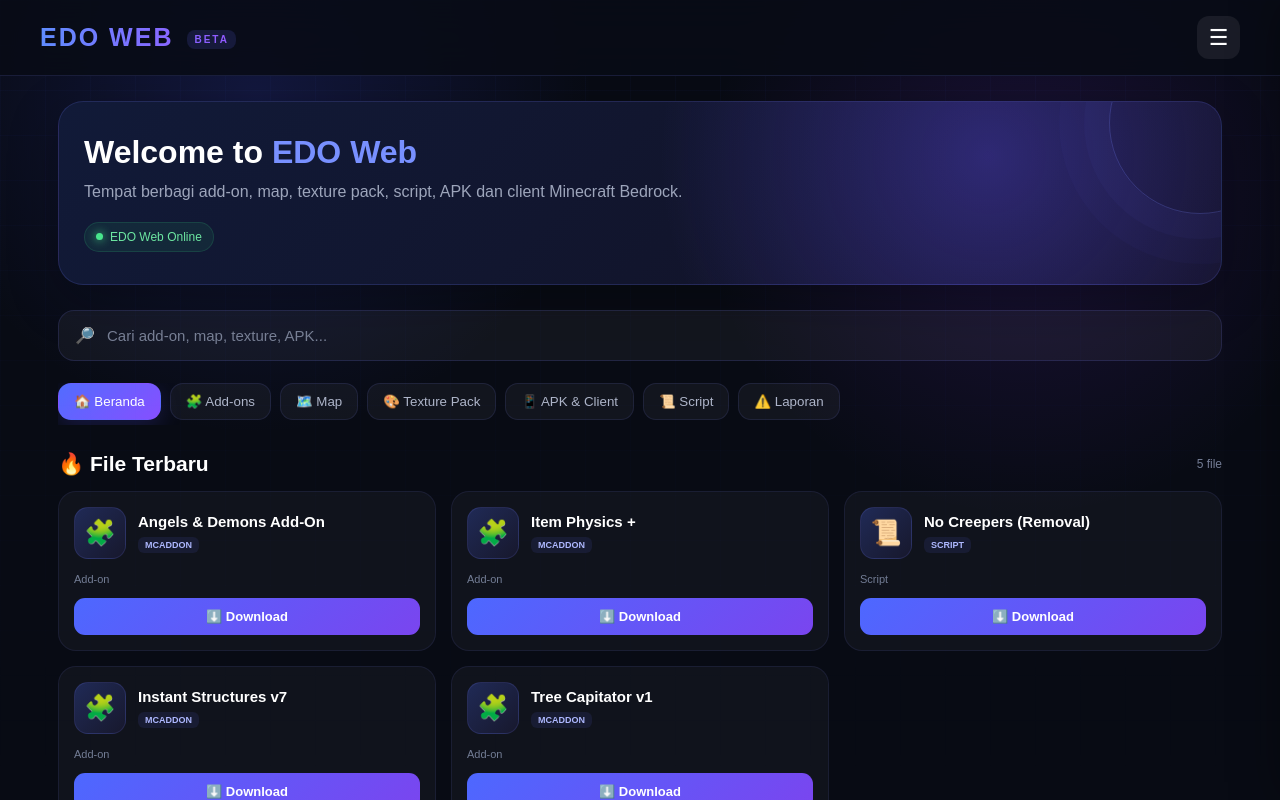
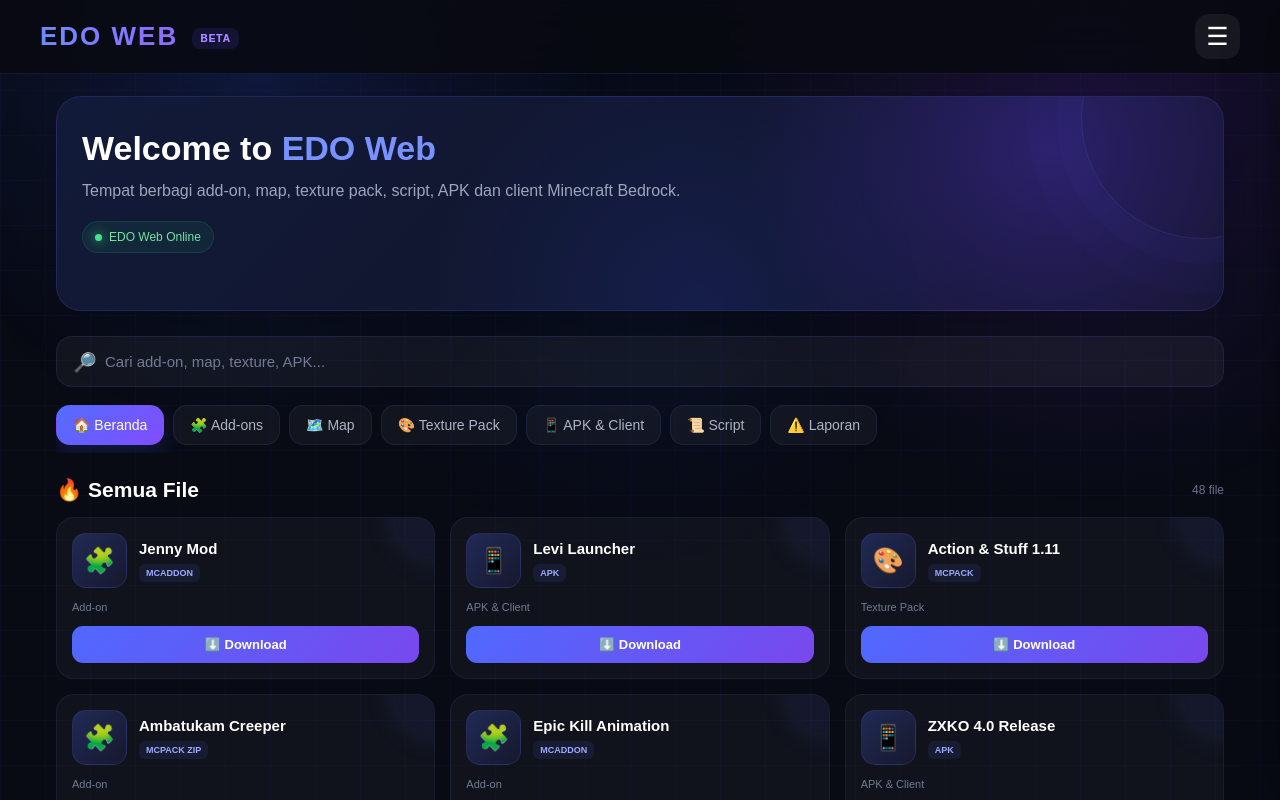
Before and after one commit to edo1245/Edo-web, a plain HTML site: page index.html in a window 1280 px wide. Both pictures are taken after a click on the button "🏠 Beranda". Shown: the top 800 px of the page. Drawn offline with Linux system fonts and the light colour scheme.

```diff
--- a/index.html
+++ b/index.html
@@ -11,7 +11,7 @@
     box-sizing:border-box;
     margin:0;
     padding:0;
-    font-family:Arial, sans-serif;
+    font-family:Arial,sans-serif;
 }
 
 html{
@@ -19,26 +19,33 @@
 }
 
 body{
-    background:
-        radial-gradient(circle at 20% 10%, rgba(67,80,255,.18), transparent 25%),
-        radial-gradient(circle at 80% 20%, rgba(130,50,255,.15), transparent 25%),
-        #080b14;
-    color:#fff;
+    background:#080b14;
+    color:white;
     min-height:100vh;
+    overflow-x:hidden;
 }
-
-/* BACKGROUND */
 
 body::before{
     content:"";
     position:fixed;
     inset:0;
+    z-index:-2;
+    background:
+        radial-gradient(circle at 20% 10%,rgba(55,85,255,.18),transparent 28%),
+        radial-gradient(circle at 85% 15%,rgba(135,55,255,.16),transparent 30%),
+        linear-gradient(rgba(70,90,255,.035) 1px,transparent 1px),
+        linear-gradient(90deg,rgba(70,90,255,.035) 1px,transparent 1px);
+    background-size:auto,auto,45px 45px,45px 45px;
+}
+
+body::after{
+    content:"";
+    position:fixed;
+    inset:0;
+    z-index:-1;
     pointer-events:none;
     background:
-        linear-gradient(rgba(80,100,255,.035) 1px, transparent 1px),
-        linear-gradient(90deg, rgba(80,100,255,.035) 1px, transparent 1px);
-    background-size:45px 45px;
-    mask-image:linear-gradient(to bottom, black, transparent);
+        radial-gradient(circle at 50% 35%,rgba(50,80,255,.07),transparent 35%);
 }
 
 /* HEADER */
@@ -47,10 +54,10 @@
     position:sticky;
     top:0;
     z-index:1000;
-    padding:16px 20px;
-    background:rgba(9,12,22,.88);
+    padding:14px 18px;
+    background:rgba(8,10,18,.88);
     backdrop-filter:blur(18px);
-    border-bottom:1px solid rgba(120,130,255,.15);
+    border-bottom:1px solid rgba(120,130,255,.12);
 }
 
 .header-inner{
@@ -59,36 +66,38 @@
     display:flex;
     align-items:center;
     justify-content:space-between;
-    gap:15px;
 }
 
 .logo{
-    font-size:25px;
+    font-size:26px;
     font-weight:900;
     letter-spacing:2px;
-    background:linear-gradient(90deg,#5f8cff,#9c55ff);
+    background:linear-gradient(90deg,#6c8cff,#a05cff);
     -webkit-background-clip:text;
     -webkit-text-fill-color:transparent;
 }
 
 .beta{
+    display:inline-block;
+    vertical-align:middle;
+    margin-left:5px;
+    padding:5px 8px;
+    border-radius:8px;
     font-size:10px;
-    padding:4px 7px;
-    border-radius:8px;
-    background:rgba(100,100,255,.15);
-    color:#9aa9ff;
-    margin-left:5px;
-    vertical-align:middle;
+    letter-spacing:1px;
+    background:rgba(100,80,255,.13);
+    color:#a58cff;
+    -webkit-text-fill-color:#a58cff;
 }
 
 .menu-btn{
+    width:45px;
+    height:45px;
     border:0;
-    background:rgba(255,255,255,.07);
+    border-radius:14px;
+    background:rgba(255,255,255,.06);
     color:white;
-    font-size:22px;
-    width:43px;
-    height:43px;
-    border-radius:12px;
+    font-size:25px;
     cursor:pointer;
 }
 
@@ -98,19 +107,31 @@
 
 /* SIDE MENU */
 
+.overlay{
+    position:fixed;
+    inset:0;
+    z-index:1500;
+    background:rgba(0,0,0,.55);
+    display:none;
+}
+
+.overlay.active{
+    display:block;
+}
+
 .side-menu{
     position:fixed;
+    right:-310px;
     top:0;
-    right:-310px;
+    z-index:2000;
     width:290px;
     height:100vh;
-    z-index:2000;
-    background:rgba(10,13,25,.97);
+    padding:25px 18px;
+    background:rgba(9,12,23,.98);
     backdrop-filter:blur(20px);
-    border-left:1px solid rgba(100,120,255,.2);
-    padding:25px 18px;
+    border-left:1px solid rgba(110,120,255,.15);
     transition:.35s ease;
-    box-shadow:-15px 0 50px rgba(0,0,0,.4);
+    box-shadow:-20px 0 50px rgba(0,0,0,.4);
 }
 
 .side-menu.active{
@@ -118,50 +139,40 @@
 }
 
 .side-title{
+    margin:8px 0 25px;
     font-size:22px;
     font-weight:bold;
-    margin-bottom:25px;
-}
-
-.side-item{
-    width:100%;
-    border:0;
-    padding:14px;
-    margin-bottom:9px;
-    border-radius:12px;
-    color:#ddd;
-    background:rgba(255,255,255,.05);
-    text-align:left;
-    cursor:pointer;
-    font-size:15px;
-}
-
-.side-item:hover{
-    background:rgba(91,100,255,.2);
-    color:white;
+    color:#8797ff;
 }
 
 .close-menu{
     position:absolute;
     right:18px;
-    top:17px;
+    top:15px;
     border:0;
     background:none;
     color:white;
-    font-size:25px;
+    font-size:28px;
     cursor:pointer;
 }
 
-.overlay{
-    position:fixed;
-    inset:0;
-    background:rgba(0,0,0,.55);
-    z-index:1500;
-    display:none;
+.side-item{
+    display:block;
+    width:100%;
+    margin-bottom:9px;
+    padding:14px;
+    border:1px solid rgba(120,130,255,.08);
+    border-radius:12px;
+    background:rgba(255,255,255,.045);
+    color:#c5c9d6;
+    text-align:left;
+    cursor:pointer;
+    font-size:14px;
 }
 
-.overlay.active{
-    display:block;
+.side-item:hover{
+    background:rgba(90,100,255,.16);
+    color:white;
 }
 
 /* MAIN */
@@ -169,7 +180,7 @@
 main{
     max-width:1200px;
     margin:auto;
-    padding:25px 18px 60px;
+    padding:22px 16px 60px;
 }
 
 /* HERO */
@@ -177,55 +188,64 @@
 .hero{
     position:relative;
     overflow:hidden;
-    border-radius:25px;
+    min-height:215px;
     padding:32px 25px;
     margin-bottom:25px;
+    border-radius:25px;
+    border:1px solid rgba(105,120,255,.16);
     background:
-        radial-gradient(circle at 80% 30%, rgba(100,80,255,.35), transparent 35%),
-        linear-gradient(135deg,#111a38,#121124);
-    border:1px solid rgba(110,120,255,.18);
-    box-shadow:0 15px 50px rgba(0,0,0,.25);
+        radial-gradient(circle at 85% 25%,rgba(100,60,255,.3),transparent 30%),
+        radial-gradient(circle at 55% 100%,rgba(40,80,255,.14),transparent 40%),
+        linear-gradient(135deg,#111a38,#121326);
+    box-shadow:0 15px 55px rgba(0,0,0,.25);
 }
 
-.hero::after{
+.hero::before{
     content:"";
     position:absolute;
-    width:180px;
-    height:180px;
-    right:-70px;
-    top:-70px;
-    border:1px solid rgba(120,130,255,.25);
+    width:240px;
+    height:240px;
+    right:-100px;
+    top:-100px;
+    border:1px solid rgba(120,130,255,.16);
     border-radius:50%;
     box-shadow:
-        0 0 0 25px rgba(100,100,255,.04),
-        0 0 0 50px rgba(100,100,255,.03);
+        0 0 0 25px rgba(100,100,255,.035),
+        0 0 0 55px rgba(100,100,255,.025);
 }
 
 .hero h1{
-    font-size:32px;
-    margin-bottom:8px;
+    position:relative;
+    z-index:2;
+    font-size:34px;
+    margin-bottom:10px;
 }
 
 .hero h1 span{
-    color:#7890ff;
+    color:#7893ff;
 }
 
 .hero p{
+    position:relative;
+    z-index:2;
+    max-width:700px;
     color:#9da5bb;
-    line-height:1.6;
-    max-width:650px;
+    line-height:1.65;
+    font-size:16px;
 }
 
 .status{
+    position:relative;
+    z-index:2;
     display:inline-flex;
     align-items:center;
     gap:7px;
     margin-top:17px;
-    padding:7px 11px;
+    padding:8px 12px;
     border-radius:20px;
-    background:rgba(55,220,130,.08);
-    border:1px solid rgba(55,220,130,.15);
-    color:#6ce6a1;
+    background:rgba(50,220,125,.07);
+    border:1px solid rgba(50,220,125,.13);
+    color:#6de4a0;
     font-size:12px;
 }
 
@@ -233,21 +253,31 @@
     width:7px;
     height:7px;
     border-radius:50%;
-    background:#48e58c;
-    box-shadow:0 0 10px #48e58c;
+    background:#45e48a;
+    box-shadow:0 0 12px #45e48a;
 }
 
 /* SEARCH */
 
 .search-box{
     position:relative;
-    margin-bottom:22px;
+    margin-bottom:18px;
+}
+
+.search-icon{
+    position:absolute;
+    left:17px;
+    top:50%;
+    transform:translateY(-50%);
+    color:#7d87a0;
+    font-size:19px;
+    pointer-events:none;
 }
 
 .search-box input{
     width:100%;
     padding:16px 18px 16px 48px;
-    border:1px solid rgba(120,130,255,.15);
+    border:1px solid rgba(120,130,255,.12);
     border-radius:16px;
     outline:none;
     background:rgba(255,255,255,.045);
@@ -257,20 +287,12 @@
 }
 
 .search-box input:focus{
-    border-color:#687cff;
+    border-color:#667aff;
     box-shadow:0 0 25px rgba(90,100,255,.12);
 }
 
 .search-box input::placeholder{
-    color:#777f94;
-}
-
-.search-icon{
-    position:absolute;
-    left:17px;
-    top:50%;
-    transform:translateY(-50%);
-    color:#7e89aa;
+    color:#737b91;
 }
 
 /* CATEGORY */
@@ -279,8 +301,8 @@
     display:flex;
     gap:9px;
     overflow-x:auto;
-    padding-bottom:5px;
-    margin-bottom:27px;
+    padding-bottom:8px;
+    margin-bottom:25px;
     scrollbar-width:none;
 }
 
@@ -290,24 +312,28 @@
 
 .category-btn{
     flex-shrink:0;
-    border:1px solid rgba(120,130,255,.12);
+    padding:11px 16px;
+    border:1px solid rgba(120,130,255,.11);
+    border-radius:14px;
     background:rgba(255,255,255,.045);
-    color:#aeb5c9;
-    padding:10px 15px;
-    border-radius:13px;
+    color:#aeb4c7;
     cursor:pointer;
     transition:.2s;
+    font-size:14px;
 }
 
-.category-btn.active,
-.category-btn:hover{
-    background:linear-gradient(135deg,#526cff,#864fff);
+.category-btn.active{
+    background:linear-gradient(135deg,#536dff,#814cff);
     color:white;
     border-color:transparent;
-    box-shadow:0 7px 22px rgba(84,82,255,.2);
+    box-shadow:0 8px 25px rgba(80,80,255,.2);
 }
 
-/* SECTION TITLE */
+.category-btn:hover{
+    color:white;
+}
+
+/* SECTION */
 
 .section-head{
     display:flex;
@@ -321,7 +347,7 @@
 }
 
 .file-count{
-    color:#747d96;
+    color:#687189;
     font-size:12px;
 }
 
@@ -336,37 +362,51 @@
 .card{
     position:relative;
     overflow:hidden;
+    padding:15px;
+    border-radius:18px;
     border:1px solid rgba(120,130,255,.1);
     background:rgba(255,255,255,.035);
-    border-radius:18px;
-    padding:15px;
     transition:.25s;
+}
+
+.card::before{
+    content:"";
+    position:absolute;
+    width:100px;
+    height:100px;
+    right:-50px;
+    top:-50px;
+    background:rgba(90,100,255,.07);
+    border-radius:50%;
+    filter:blur(10px);
 }
 
 .card:hover{
     transform:translateY(-4px);
-    border-color:rgba(110,120,255,.35);
+    border-color:rgba(110,120,255,.3);
     background:rgba(255,255,255,.055);
-    box-shadow:0 15px 35px rgba(0,0,0,.2);
+    box-shadow:0 15px 35px rgba(0,0,0,.25);
 }
 
 .card-top{
+    position:relative;
+    z-index:2;
     display:flex;
     gap:12px;
     align-items:center;
 }
 
 .file-icon{
-    width:52px;
-    height:52px;
+    width:55px;
+    height:55px;
     flex-shrink:0;
-    border-radius:14px;
-    overflow:hidden;
     display:flex;
     align-items:center;
     justify-content:center;
+    overflow:hidden;
+    border-radius:14px;
+    border:1px solid rgba(120,130,255,.14);
     background:linear-gradient(135deg,#202a56,#17182d);
-    border:1px solid rgba(120,130,255,.15);
     font-size:25px;
 }
 
@@ -390,38 +430,42 @@
 .file-type{
     display:inline-block;
     margin-top:5px;
-    padding:3px 7px;
+    padding:4px 7px;
     border-radius:6px;
+    background:rgba(100,110,255,.1);
+    color:#9daaff;
     font-size:9px;
     font-weight:bold;
-    color:#aeb8ff;
-    background:rgba(100,110,255,.1);
 }
 
 .card-category{
-    margin-top:14px;
+    position:relative;
+    z-index:2;
+    margin-top:13px;
+    color:#727b91;
     font-size:11px;
-    color:#737d95;
 }
 
 .download-btn{
+    position:relative;
+    z-index:2;
     display:block;
     width:100%;
-    text-align:center;
     margin-top:13px;
     padding:11px;
     border-radius:11px;
+    background:linear-gradient(135deg,#4f69ff,#7948ed);
+    color:white;
+    text-align:center;
     text-decoration:none;
-    color:white;
     font-size:13px;
     font-weight:bold;
-    background:linear-gradient(135deg,#4d68ff,#7a45ef);
     transition:.2s;
 }
 
 .download-btn:hover{
     filter:brightness(1.12);
-    box-shadow:0 8px 20px rgba(90,70,255,.2);
+    box-shadow:0 8px 22px rgba(80,70,255,.2);
 }
 
 .download-btn:active{
@@ -431,11 +475,11 @@
 /* EMPTY */
 
 .empty{
-    text-align:center;
     padding:50px 20px;
-    color:#737b91;
     border:1px dashed rgba(120,130,255,.15);
     border-radius:18px;
+    text-align:center;
+    color:#737c91;
 }
 
 /* REPORT */
@@ -443,8 +487,8 @@
 .report{
     padding:25px;
     border-radius:20px;
-    background:linear-gradient(135deg,rgba(255,90,90,.08),rgba(255,160,70,.04));
     border:1px solid rgba(255,100,100,.12);
+    background:linear-gradient(135deg,rgba(255,90,90,.08),rgba(255,160,70,.03));
 }
 
 .report h2{
@@ -460,9 +504,9 @@
     display:inline-block;
     margin-top:17px;
     padding:12px 18px;
+    border-radius:11px;
     background:#20b95c;
     color:white;
-    border-radius:11px;
     text-decoration:none;
     font-weight:bold;
 }
@@ -470,44 +514,52 @@
 /* FOOTER */
 
 footer{
+    padding:30px 15px 40px;
     text-align:center;
-    padding:25px 15px 35px;
-    color:#60687c;
+    color:#5f677b;
     font-size:12px;
 }
 
 footer strong{
-    color:#8c96ff;
+    color:#8b97ff;
 }
 
 /* MOBILE */
 
 @media(max-width:850px){
+
     .file-grid{
         grid-template-columns:repeat(2,1fr);
     }
+
 }
 
 @media(max-width:560px){
+
     header{
-        padding:13px 15px;
+        padding:13px 14px;
     }
 
     .logo{
-        font-size:21px;
+        font-size:22px;
     }
 
     main{
-        padding:18px 13px 45px;
+        padding:18px 10px 45px;
     }
 
     .hero{
-        padding:25px 19px;
-        border-radius:21px;
+        min-height:215px;
+        padding:27px 20px;
+        border-radius:22px;
     }
 
     .hero h1{
-        font-size:27px;
+        font-size:28px;
+    }
+
+    .hero p{
+        font-size:15px;
     }
 
     .file-grid{
@@ -517,6 +569,7 @@
     .card{
         padding:14px;
     }
+
 }
 </style>
 </head>
@@ -563,6 +616,7 @@
 
 </div>
 
+
 <!-- HEADER -->
 
 <header>
@@ -570,7 +624,8 @@
     <div class="header-inner">
 
         <div class="logo">
-            EDO WEB <span class="beta">BETA</span>
+            EDO WEB
+            <span class="beta">BETA</span>
         </div>
 
         <button class="menu-btn" onclick="openMenu()">
@@ -580,6 +635,7 @@
     </div>
 
 </header>
+
 
 <!-- MAIN -->
 
@@ -605,6 +661,7 @@
 
     </section>
 
+
     <!-- SEARCH -->
 
     <div class="search-box">
@@ -612,87 +669,96 @@
         <span class="search-icon">🔎</span>
 
         <input
+            id="searchInput"
             type="text"
-            id="searchInput"
             placeholder="Cari add-on, map, texture, APK..."
             oninput="searchFiles()"
         >
 
     </div>
 
+
     <!-- CATEGORY -->
 
     <div class="category-scroll">
 
         <button
+            id="cat-home"
             class="category-btn active"
-            id="cat-home"
             onclick="showCategory('home')">
             🏠 Beranda
         </button>
 
         <button
+            id="cat-addon"
             class="category-btn"
-            id="cat-addon"
             onclick="showCategory('addon')">
             🧩 Add-ons
         </button>
 
         <button
+            id="cat-map"
             class="category-btn"
-            id="cat-map"
             onclick="showCategory('map')">
             🗺️ Map
         </button>
 
         <button
+            id="cat-texture"
             class="category-btn"
-            id="cat-texture"
             onclick="showCategory('texture')">
             🎨 Texture Pack
         </button>
 
         <button
+            id="cat-apk"
             class="category-btn"
-            id="cat-apk"
             onclick="showCategory('apk')">
             📱 APK & Client
         </button>
 
         <button
+            id="cat-script"
             class="category-btn"
-            id="cat-script"
             onclick="showCategory('script')">
             📜 Script
         </button>
 
         <button
+            id="cat-report"
             class="category-btn"
-            id="cat-report"
             onclick="showReport()">
             ⚠️ Laporan
         </button>
 
     </div>
 
-    <!-- CONTENT -->
+
+    <!-- FILE CONTENT -->
 
     <div id="content"></div>
 
 </main>
 
+
 <!-- FOOTER -->
 
 <footer>
-    <strong>EDO Web (Beta)</strong><br>
+
+    <strong>EDO Web (Beta)</strong>
+
+    <br>
+
     Minecraft Bedrock Hub • Made by EDO
+
 </footer>
+
 
 <script>
 
-/* =========================================
-   DATABASE 48 FILE
-========================================= */
+/* =====================================================
+   DATABASE
+===================================================== */
 
 const files = [
 
@@ -992,7 +1058,7 @@
 name:"Better BossBars v1.5",
 type:"MCPACK",
 category:"texture",
-        url:"https://www.mediafire.com/file/w104p2v0wc74n1x/MP+Better+BossBars+v1.5.mcpack/file"
+url:"https://www.mediafire.com/file/w104p2v0wc74n1x/MP+Better_BossBars+v1.5.mcpack/file"
 },
 
 {
@@ -1046,39 +1112,48 @@
 
 ];
 
-/* =========================================
-   ICON FALLBACK
-========================================= */
 
-function getEmoji(category){
+/* =====================================================
+   HELPERS
+===================================================== */
 
-    if(category === "addon") return "🧩";
-    if(category === "map") return "🗺️";
-    if(category === "texture") return "🎨";
-    if(category === "apk") return "📱";
-    if(category === "script") return "📜";
+function emoji(category){
+
+    if(category==="addon") return "🧩";
+    if(category==="map") return "🗺️";
+    if(category==="texture") return "🎨";
+    if(category==="apk") return "📱";
+    if(category==="script") return "📜";
 
     return "📦";
 }
 
-/* =========================================
-   CATEGORY NAME
-========================================= */
+function categoryName(category){
 
-function getCategoryName(category){
-
-    if(category === "addon") return "Add-on";
-    if(category === "map") return "Map";
-    if(category === "texture") return "Texture Pack";
-    if(category === "apk") return "APK & Client";
-    if(category === "script") return "Script";
+    if(category==="addon") return "Add-on";
+    if(category==="map") return "Map";
+    if(category==="texture") return "Texture Pack";
+    if(category==="apk") return "APK & Client";
+    if(category==="script") return "Script";
 
     return "File";
 }
 
-/* =========================================
-   OPEN MENU
-========================================= */
+function escapeHTML(text){
+
+    return String(text)
+        .replace(/&/g,"&amp;")
+        .replace(/</g,"&lt;")
+        .replace(/>/g,"&gt;")
+        .replace(/"/g,"&quot;")
+        .replace(/'/g,"&#039;");
+
+}
+
+
+/* =====================================================
+   MENU
+===================================================== */
 
 function openMenu(){
 
@@ -1094,22 +1169,25 @@
 
 }
 
-/* =========================================
-   RENDER FILES
-========================================= */
 
-function renderFiles(list, title){
+/* =====================================================
+   RENDER
+===================================================== */
 
-    const content = document.getElementById("content");
+function renderFiles(list,title){
 
-    if(list.length === 0){
+    const content=document.getElementById("content");
 
-        content.innerHTML = `
+    if(!content) return;
+
+    if(!list || list.length===0){
+
+        content.innerHTML=`
             <div class="empty">
-                <div style="font-size:40px;margin-bottom:10px;">🔍</div>
+                <div style="font-size:42px;margin-bottom:10px;">🔍</div>
                 <h3>File tidak ditemukan</h3>
-                <p style="margin-top:7px;">
-                    Coba gunakan kata pencarian yang lain.
+                <p style="margin-top:8px;">
+                    Coba cari dengan kata lain.
                 </p>
             </div>
         `;
@@ -1117,7 +1195,7 @@
         return;
     }
 
-    let html = `
+    let html=`
 
         <div class="section-head">
 
@@ -1132,13 +1210,27 @@
         <div class="file-grid">
     `;
 
-    list.forEach(file => {
+    list.forEach((file,index)=>{
 
-        let icon = file.icon
-            ? `<img src="${file.icon}" alt="" onerror="this.parentElement.innerHTML='${getEmoji(file.category)}'">`
-            : getEmoji(file.category);
+        let icon;
 
-        html += `
+        if(file.icon){
+
+            icon=`
+                <img
+                    src="${file.icon}"
+                    alt=""
+                    onerror="this.style.display='none';this.parentElement.insertAdjacentText('beforeend','${emoji(file.category)}')"
+                >
+            `;
+
+        }else{
+
+            icon=emoji(file.category);
+
+        }
+
+        html+=`
 
             <div class="card">
 
@@ -1163,7 +1255,7 @@
                 </div>
 
                 <div class="card-category">
-                    ${getCategoryName(file.category)}
+                    ${categoryName(file.category)}
                 </div>
 
                 <a
@@ -1181,79 +1273,92 @@
 
     });
 
-    html += `</div>`;
+    html+=`</div>`;
 
-    content.innerHTML = html;
+    content.innerHTML=html;
 }
 
-/* =========================================
-   SHOW CATEGORY
-========================================= */
+
+/* =====================================================
+   CATEGORY
+===================================================== */
+
+function activateCategory(category){
+
+    document.querySelectorAll(".category-btn").forEach(btn=>{
+        btn.classList.remove("active");
+    });
+
+    const button=document.getElementById("cat-"+category);
+
+    if(button){
+        button.classList.add("active");
+    }
+}
 
 function showCategory(category){
 
-    document.getElementById("searchInput").value = "";
+    const search=document.getElementById("searchInput");
 
-    document.querySelectorAll(".category-btn").forEach(btn => {
-        btn.classList.remove("active");
-    });
-
-    const activeButton = document.getElementById("cat-" + category);
-
-    if(activeButton){
-        activeButton.classList.add("active");
+    if(search){
+        search.value="";
     }
 
-    if(category === "home"){
+    activateCategory(category);
 
-        const latest = files
-            .slice()
-            .reverse()
-            .slice(0, 5);
+    if(category==="home"){
 
-        renderFiles(latest, "🔥 File Terbaru");
+        /* LANGSUNG TAMPILKAN SEMUA FILE */
+        renderFiles(
+            files,
+            "🔥 Semua File"
+        );
 
         return;
     }
 
-    const filtered = files.filter(file => {
-        return file.category === category;
+    const result=files.filter(file=>{
+        return file.category===category;
     });
 
     renderFiles(
-        filtered,
-        getCategoryName(category)
+        result,
+        categoryName(category)
     );
 }
 
-/* =========================================
+
+/* =====================================================
    SEARCH
-========================================= */
+===================================================== */
 
 function searchFiles(){
 
-    const query = document
-        .getElementById("searchInput")
-        .value
+    const input=document.getElementById("searchInput");
+
+    if(!input) return;
+
+    const query=input.value
         .toLowerCase()
         .trim();
 
-    if(!query){
+    if(query===""){
 
         showCategory("home");
+
         return;
     }
 
-    document.querySelectorAll(".category-btn").forEach(btn => {
+    document.querySelectorAll(".category-btn").forEach(btn=>{
         btn.classList.remove("active");
     });
 
-    const result = files.filter(file => {
+    const result=files.filter(file=>{
 
         return (
             file.name.toLowerCase().includes(query) ||
             file.type.toLowerCase().includes(query) ||
-            getCategoryName(file.category).toLowerCase().includes(query)
+            categoryName(file.category).toLowerCase().includes(query)
         );
 
     });
@@ -1264,31 +1369,27 @@
     );
 }
 
-/* =========================================
+
+/* =====================================================
    REPORT
-========================================= */
+===================================================== */
 
 function showReport(){
 
-    document.querySelectorAll(".category-btn").forEach(btn => {
-        btn.classList.remove("active");
-    });
+    activateCategory("report");
 
-    const reportButton = document.getElementById("cat-report");
+    const content=document.getElementById("content");
 
-    if(reportButton){
-        reportButton.classList.add("active");
-    }
-
-    document.getElementById("content").innerHTML = `
+    content.innerHTML=`
 
         <div class="report">
 
             <h2>⚠️ Laporan File</h2>
 
             <p>
-                Menemukan link mati, file bermasalah, atau informasi
-                yang salah? Kamu bisa mengirim laporan ke admin EDO Web.
+                Menemukan link mati, file bermasalah,
+                atau informasi yang salah?
+                Silakan laporkan ke admin EDO Web.
             </p>
 
             <a
@@ -1305,26 +1406,18 @@
     `;
 }
 
-/* =========================================
-   ESCAPE HTML
-========================================= */
 
-function escapeHTML(text){
+/* =====================================================
+   START
+===================================================== */
 
-    return String(text)
-        .replace(/&/g, "&amp;")
-        .replace(/</g, "&lt;")
-        .replace(/>/g, "&gt;")
-        .replace(/"/g, "&quot;")
-        .replace(/'/g, "&#039;");
+document.addEventListener("DOMContentLoaded",function(){
 
-}
-
-/* =========================================
-   START DIRECTLY ON HOME
-========================================= */
-
-document.addEventListener("DOMContentLoaded", function(){
+    /*
+       TIDAK ADA LOBBY.
+       TIDAK ADA LOADING.
+       LANGSUNG HOME.
+    */
 
     showCategory("home");
 
```
Lines whose indentation alone changed are shown as unchanged.
